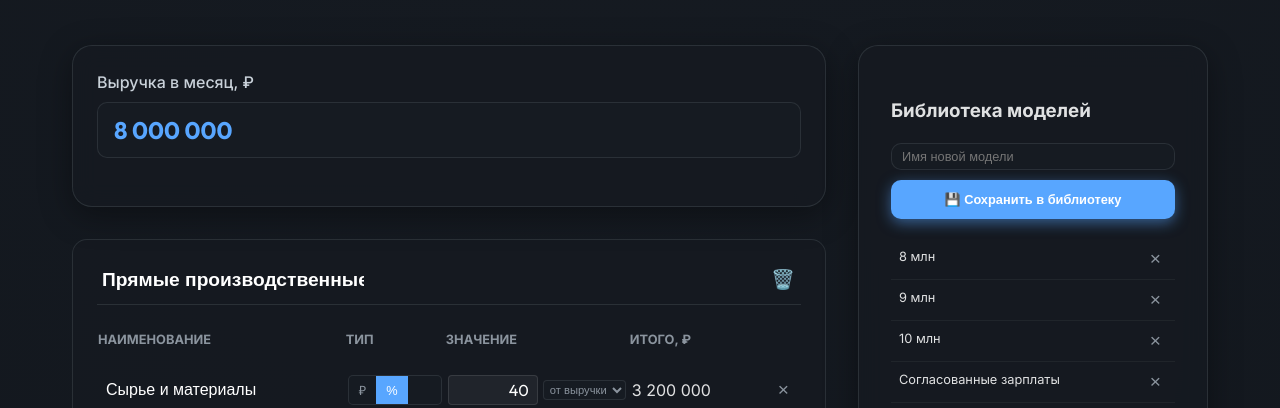
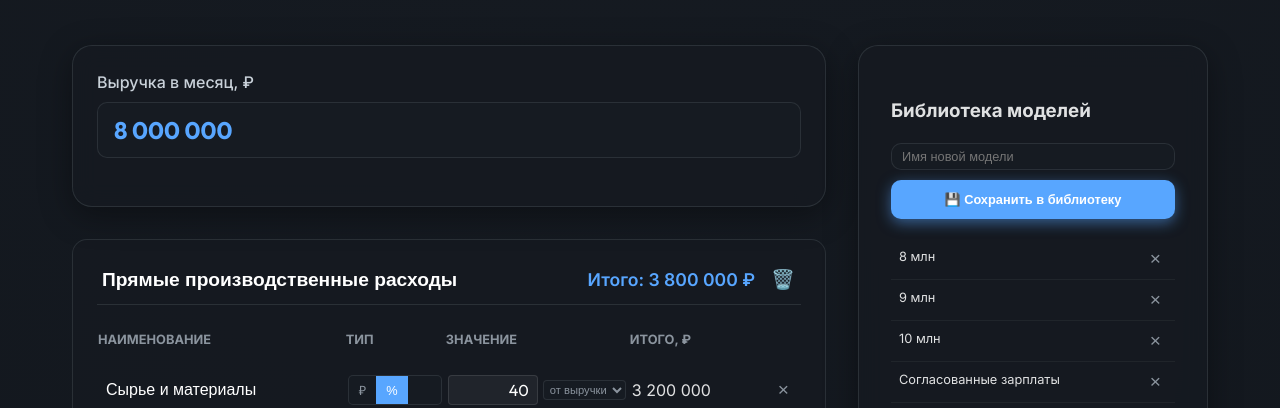
Before and after one commit to yunistlt/CalcTaxes, a website built with Vite: page index.html in a window 1280 px wide. Both pictures are taken after a click on the button "Конструктор модели". Shown: the part 374-782 px from the top of the page. Built offline with nearby package versions, Linux system fonts and the light colour scheme; some packages are replaced by stand-ins of ours.

Commit message:
Конструктор: итог категории в заголовке плашки
Co-Authored-By: Claude Opus 5.5 <noreply@anthropic.com>
Claude-Session: https://claude.ai/code/session_01Ujd2vujDmAGnQmsYmc5DLT

```diff
--- a/src/modules/designer.ts
+++ b/src/modules/designer.ts
@@ -118,6 +118,7 @@ function renderModel() {
     catBlock.innerHTML = `
       <div class="category-header">
         <input type="text" value="${category.name}" data-cat-index="${catIndex}" class="cat-name-input">
+        <span class="cat-total" data-cat-index="${catIndex}"></span>
         <button class="btn-icon delete-cat" data-cat-index="${catIndex}">🗑️</button>
       </div>
       <div class="table-responsive">
@@ -337,10 +338,14 @@ function recalculate() {
   let totalExpenses = 0;
   let totalPayroll = calculateTotalPayroll();
 
-  currentModel.categories.forEach(cat => {
+  currentModel.categories.forEach((cat, catIndex) => {
+    let catTotal = 0;
     cat.items.forEach(item => {
-      totalExpenses += calculateItemTotal(item);
+      catTotal += calculateItemTotal(item);
     });
+    totalExpenses += catTotal;
+    const catTotalEl = document.querySelector(`.cat-total[data-cat-index="${catIndex}"]`);
+    if (catTotalEl) catTotalEl.textContent = `Итого: ${formatWithSpaces(catTotal)} ₽`;
   });
 
   const profit = currentModel.revenue - totalExpenses;
--- a/src/style.css
+++ b/src/style.css
@@ -804,6 +804,8 @@ input:focus, select:focus {
 }
 
 .category-header input {
+  flex: 1;
+  min-width: 0;
   background: transparent;
   border: none;
   font-size: 1.2rem;
@@ -1042,3 +1044,10 @@ input:focus, select:focus {
   height: 28px;
   vertical-align: middle;
 }
+.cat-total {
+  margin-left: auto;
+  font-size: 1.1rem;
+  font-weight: 600;
+  color: var(--primary);
+  white-space: nowrap;
+}
```
